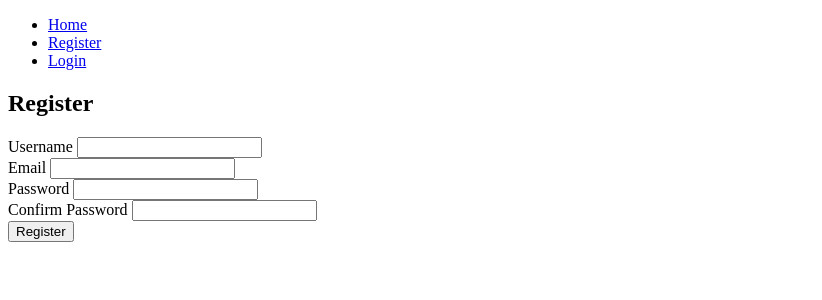
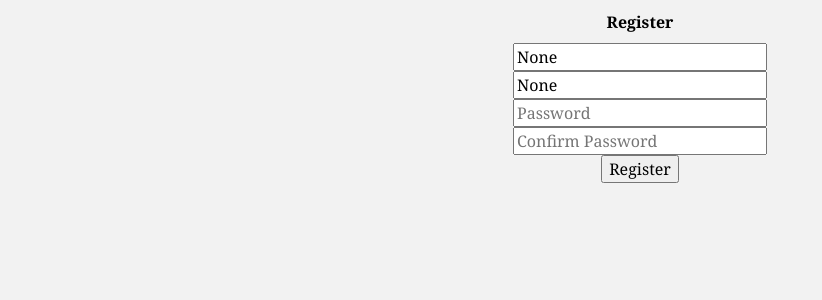
Before and after one commit to Vickouma77/EcoExchange, a Flask app: page /register in a window 1280 px wide. Shown: the top 300 px of the page, without its empty margins (0-822 px from the left). Run offline with Flask 3, Linux system fonts and the light colour scheme.

Commit message:
styling register

```diff
--- /dev/null
+++ b/app/static/style.css
@@ -0,0 +1,20 @@
+* {
+    font-family: Cambria, Cochin, Georgia, Times, 'Times New Roman', serif;
+    font-size: medium;
+}
+
+body {
+    background-color: #f2f2f2;
+    text-align: center;
+}
+
+.form-group {
+    text-align: center;
+}
+
+#single-form {
+    margin: 0 auto;
+    width: 50%;
+    display: block;
+
+}
--- a/app/templates/register.html
+++ b/app/templates/register.html
@@ -1,33 +1,48 @@
-{% extends 'base.html' %}
+<!DOCTYPE html>
+<html>
+<head>
+    <title>Register</title>
+    <link rel="stylesheet" href="{{ url_for('static', filename='style.css') }}">
+    <meta name="viewport" content="width=device-width, initial-scale=1.0">
+</head>
 
-{% block content %}
-  <h2>Register</h2>
-  <form method="POST" action="{{ url_for('register') }}">
-    {{ form.hidden_tag() }}
+<body>
+    <h1>Register</h1>
+    <form id="single-form" method="POST" action="{{ url_for('register') }}">
+        {{ form.csrf_token }}
         <div class="form-group">
-      {{ form.username.label }} {{ form.username(class="form-control") }}
-      {% for error in form.username.errors %}
-        <span class="error">{{ error }}</span>
-      {% endfor %}
+            <!--<label for="username">Username:</label>-->
+            <input type="text" id="username" name="username" value="{{ form.username.data }}" placeholder="Username" required>
+            {% if form.username.errors %}
+                <span class="error">{{ form.username.errors[0] }}</span>
+            {% endif %}
         </div>
+
         <div class="form-group">
-      {{ form.email.label }} {{ form.email(class="form-control") }}
-      {% for error in form.email.errors %}
-        <span class="error">{{ error }}</span>
-      {% endfor %}
+            <!--<label for="email">Email:</label>-->
+            <input type="email" id="email" name="email" value="{{ form.email.data }}" placeholder="Email" required>
+            {% if form.email.errors %}
+                <span class="error">{{ form.email.errors[0] }}</span>
+            {% endif %}
         </div>
+
         <div class="form-group">
-      {{ form.password.label }} {{ form.password(class="form-control") }}
-      {% for error in form.password.errors %}
-        <span class="error">{{ error }}</span>
-      {% endfor %}
+            <!--<label for="password">Password:</label>-->
+            <input type="password" id="password" name="password" placeholder="Password" required>
+            {% if form.password.errors %}
+                <span class="error">{{ form.password.errors[0] }}</span>
+            {% endif %}
         </div>
+
         <div class="form-group">
-      {{ form.confirm_password.label }} {{ form.confirm_password(class="form-control") }}
-      {% for error in form.confirm_password.errors %}
-        <span class="error">{{ error }}</span>
-      {% endfor %}
+            <!--<label for="confirm_password">Confirm Password:</label>-->
+            <input type="password" id="confirm_password" name="confirm_password" placeholder="Confirm Password" required>
+            {% if form.confirm_password.errors %}
+                <span class="error">{{ form.confirm_password.errors[0] }}</span>
+            {% endif %}
         </div>
-    <button type="submit" class="btn btn-primary">Register</button>
+
+        <button type="submit">Register</button>
     </form>
-{% endblock %}
+</body>
+</html>
```
Lines whose indentation alone changed are shown as unchanged.
